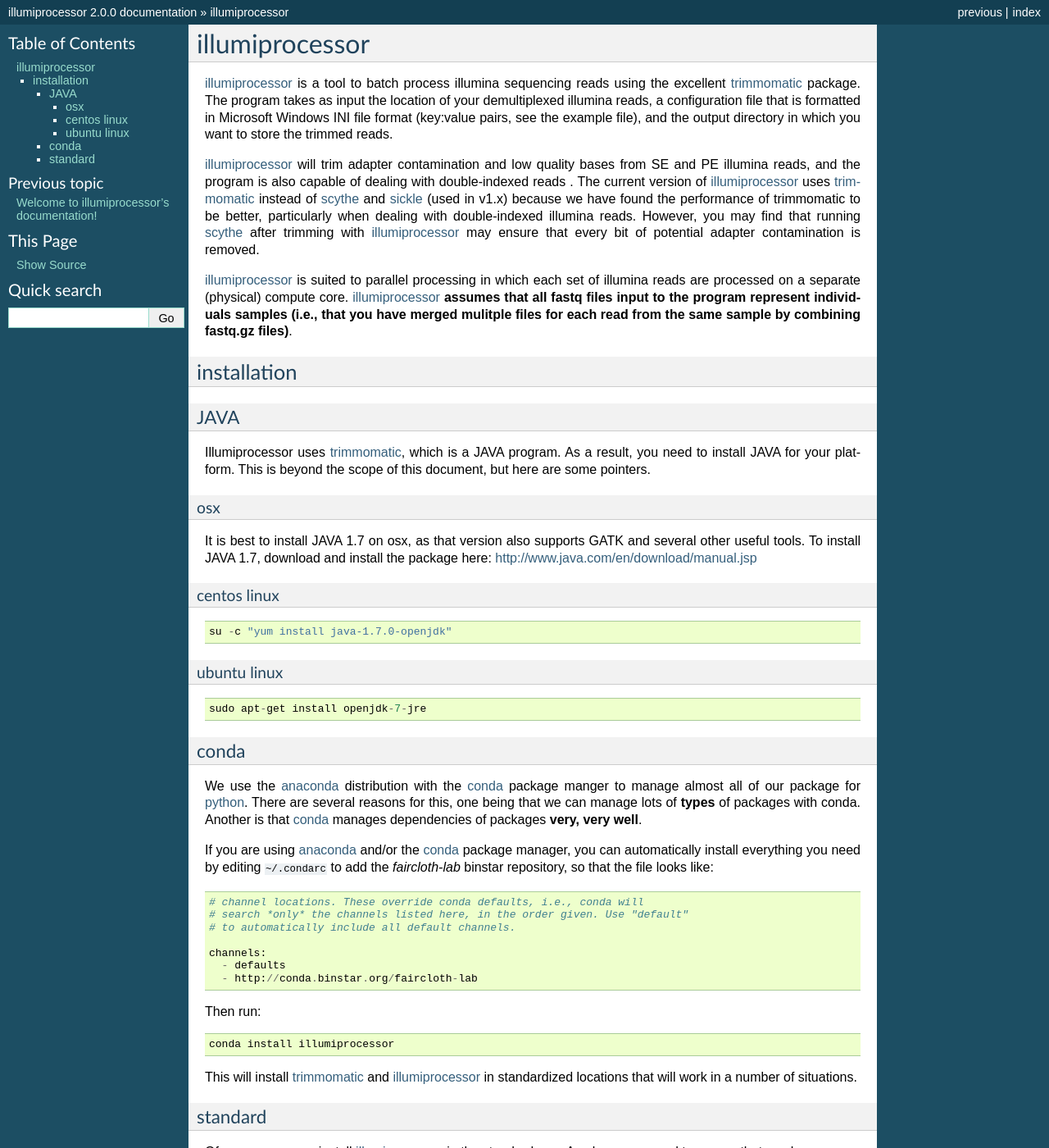
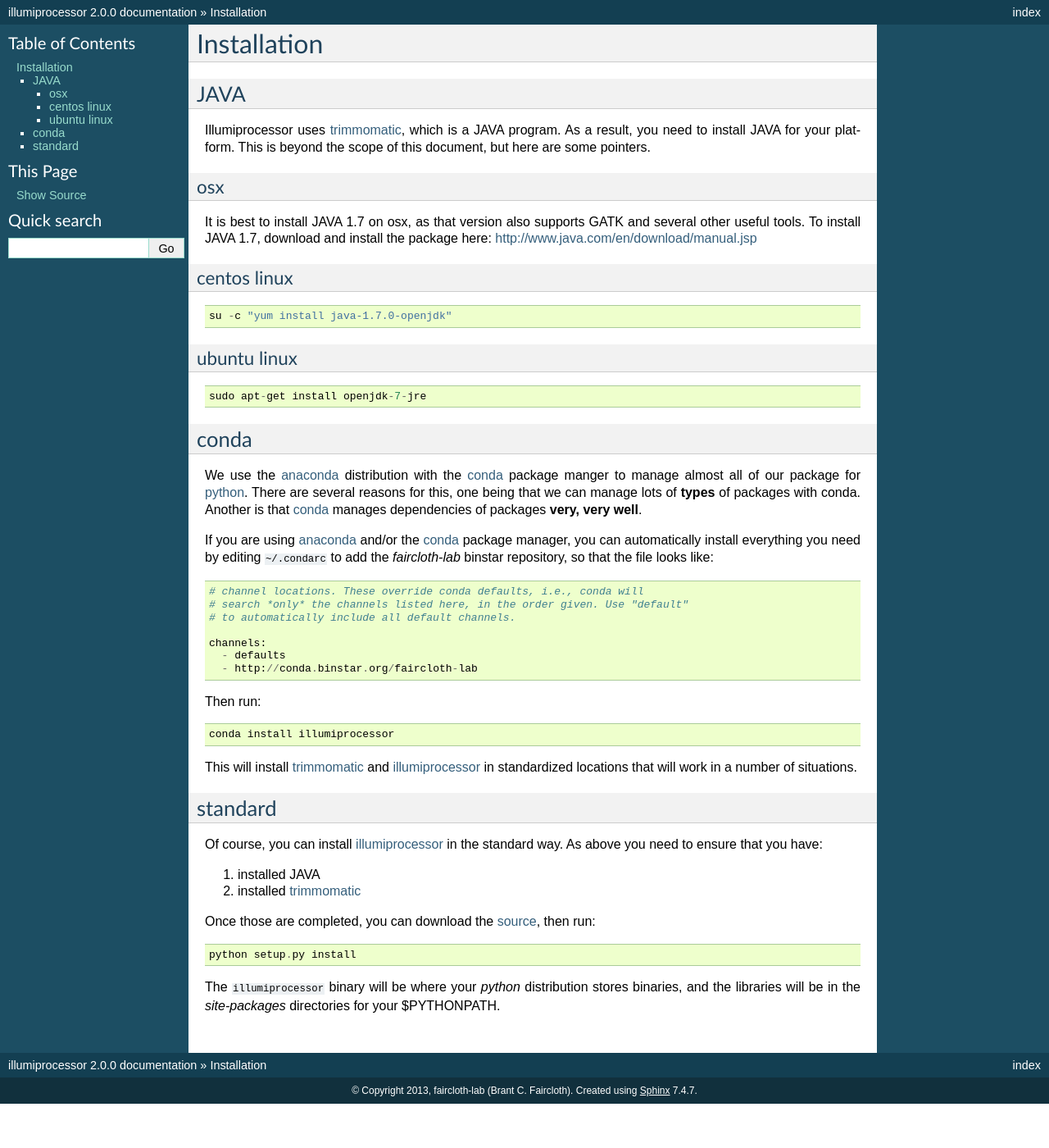
Before and after one commit to faircloth-lab/illumiprocessor, a Sphinx documentation site: the page built from docs/intro.rst, in a window 1280 px wide and 1400 px high. Shown: the whole window at 82% size. Built offline with Sphinx 7.4.7, drawn with Linux system fonts in a browser that asks for light colours; pages that are not in the unit, such as notebooks, are missing from menus; some of the changed text lies outside the part shown.

Commit message:
reorg files

```diff
--- a/docs/intro.rst
+++ b/docs/intro.rst
@@ -1,31 +1,5 @@
-****************
-illumiprocessor
-****************
-
-`illumiprocessor`_ is a tool to batch process illumina sequencing reads using
-the excellent `trimmomatic`_ package. The program takes as input the location
-of your demultiplexed illumina reads, a configuration file that is formatted
-in Microsoft Windows INI file format (key:value pairs, see the example file),
-and the output directory in which you want to store the trimmed reads.
-
-`illumiprocessor`_ will trim adapter contamination and low quality bases from
-SE and PE illumina reads, and the program is also capable of dealing with
-double-indexed reads . The current version of `illumiprocessor`_ uses
-`trimmomatic`_ instead of `scythe`_ and `sickle`_ (used in v1.x) because we
-have found the performance of trimmomatic to be better, particularly when
-dealing with double-indexed illumina reads.  However, you may find that
-running `scythe`_ after trimming with `illumiprocessor`_ may ensure that every
-bit of potential adapter contamination is removed.
-
-`illumiprocessor`_ is suited to parallel processing in which each set of
-illumina reads are processed on a separate (physical) compute core.
-`illumiprocessor`_ **assumes that all fastq files input to the program
-represent individuals samples (i.e., that you have merged mulitple files for
-each read from the same sample by combining fastq.gz files)**.
-
-
-installation
-===============
+Installation
+=============
 
 JAVA
 -----
```
Also changed, not shown: docs/index.rst (+30 -13 lines).
